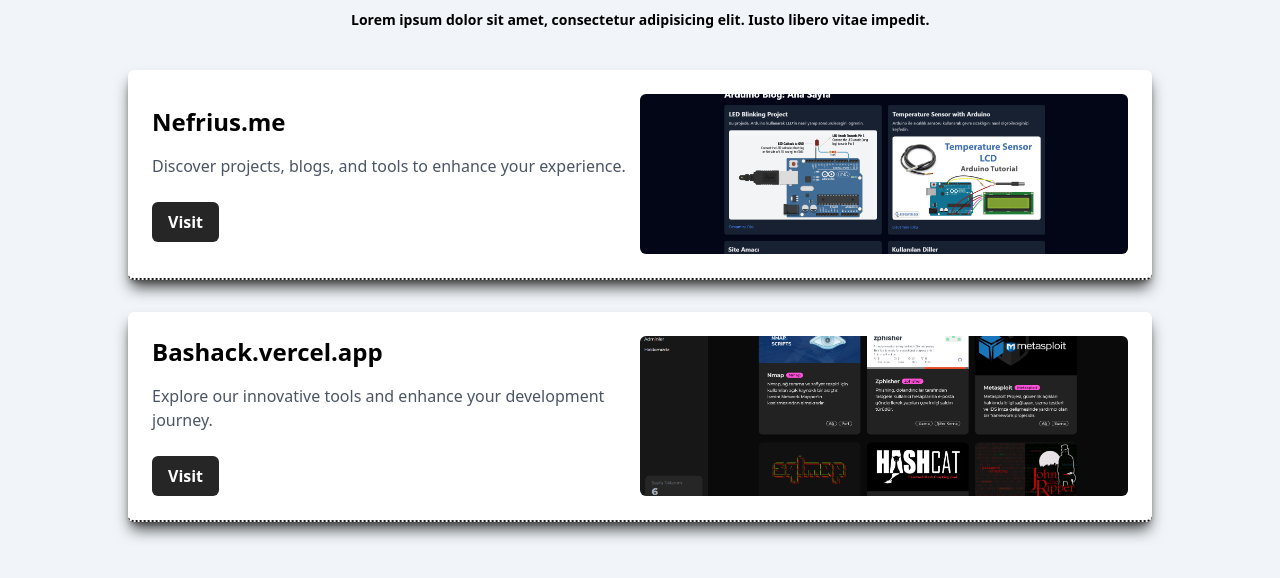
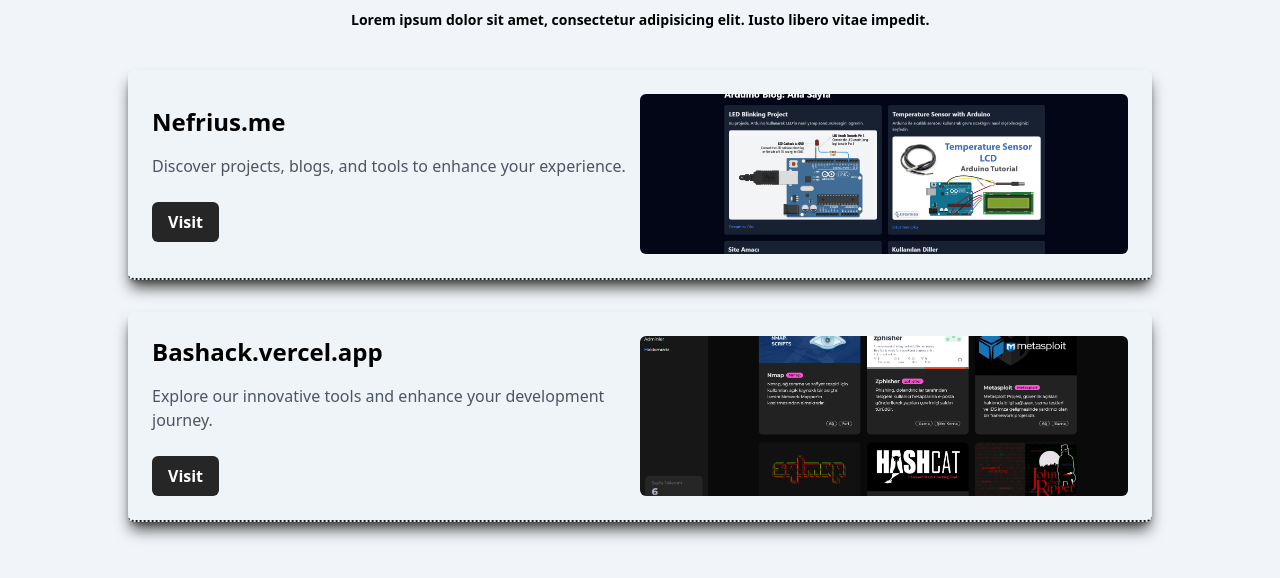
Before and after one commit to Nefrius/eneshbas, a website: page src/myproject.html in a window 1280 px wide. Shown: the part 190-768 px from the top of the page. Drawn offline with Linux system fonts and the light colour scheme.

Commit message:
New Color Pallete | Bug Fixes 0.6B

```diff
--- a/src/myproject.html
+++ b/src/myproject.html
@@ -30,7 +30,7 @@
         <!-- Kartlar -->
         <div class="flex flex-col gap-8 mt-10 w-full max-w-5xl">
             <!-- Kart 1 -->
-            <div class="flex flex-col motion-preset-fade motion-duration-400 motion-preset-expand motion-delay-1000 md:flex-row items-center p-6 border-b-2 border-dotted shadow-lg shadow-neutral-700 border-neutral-900 rounded-md bg-white">
+            <div class="flex flex-col motion-preset-fade motion-duration-400 motion-preset-expand motion-delay-1000 md:flex-row items-center p-6 border-b-2 border-dotted shadow-lg shadow-neutral-700 border-neutral-900 rounded-md bg-slate-200/10">
                 <!-- Sol İçerik -->
                 <div class="w-full md:w-1/2 text-center md:text-left">
                     <h1 class="text-2xl font-bold motion-preset-fade motion-duration-400 motion-preset-expand motion-delay-[1300ms]">Nefrius.me</h1>
@@ -46,7 +46,7 @@
             </div>
 
             <!-- Kart 2 -->
-            <div class="flex flex-col md:flex-row items-center p-6 border-b-2 border-dotted motion-preset-fade motion-duration-400 motion-preset-expand motion-delay-1500 shadow-lg shadow-neutral-700 border-neutral-900 rounded-md bg-white">
+            <div class="flex flex-col md:flex-row items-center p-6 border-b-2 border-dotted motion-preset-fade motion-duration-400 motion-preset-expand motion-delay-1500 shadow-lg shadow-neutral-700 border-neutral-900 rounded-md bg-slate-200/10">
                 <!-- Sol İçerik -->
                 <div class="w-full md:w-1/2 text-center md:text-left">
                     <h1 class="text-2xl font-bold  motion-preset-fade motion-duration-400 motion-preset-expand motion-delay-[1500ms]">Bashack.vercel.app</h1>
```
Also changed, not shown: src/output.css.
